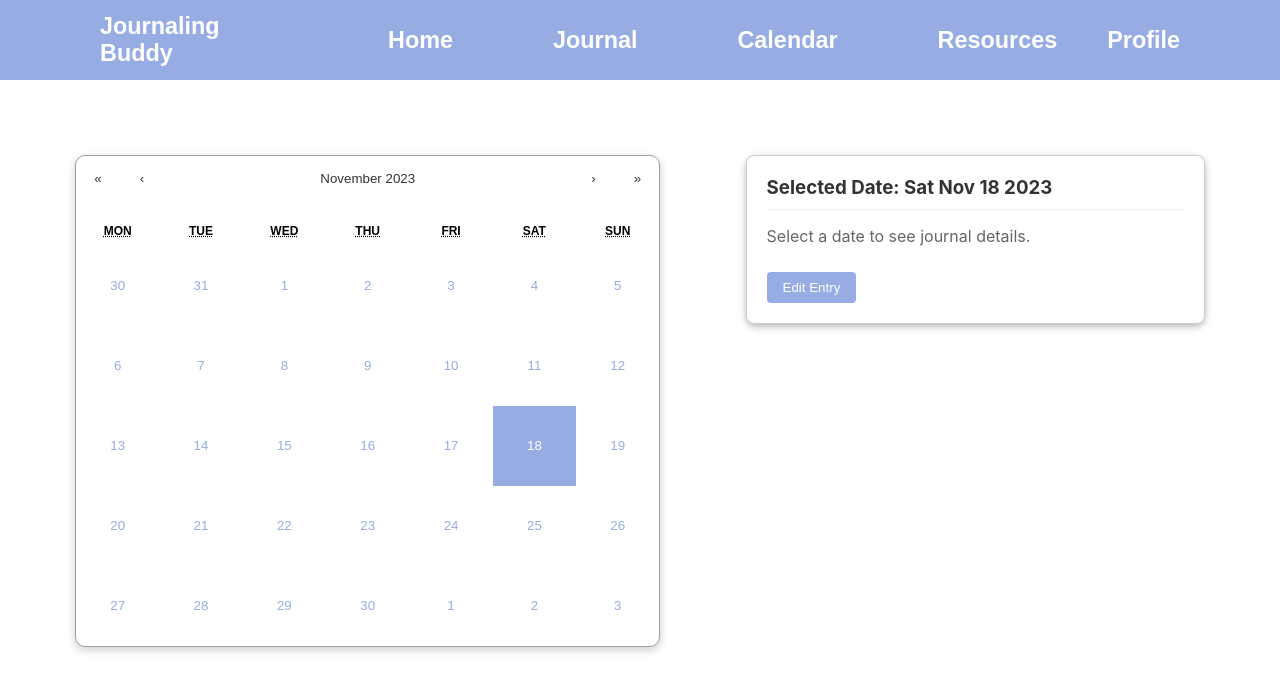
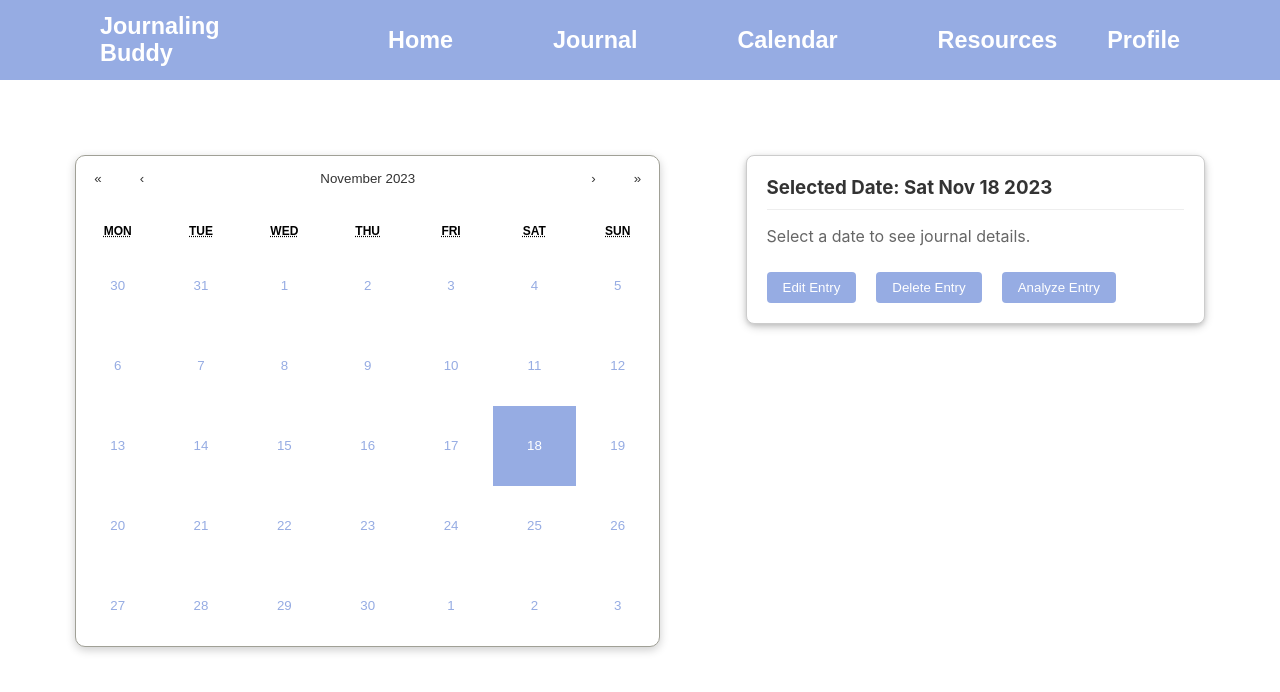
Before and after one commit to lukefreund/Mental-Health-Companion, a React (Create React App) app in the folder client/: page /calendar in a window 1280 px wide. Shown: the top 692 px of the page. Built offline with nearby package versions, Linux system fonts and the light colour scheme.

Commit message:
added buttons

```diff
--- a/client/src/components/emotionCalendar/emotionCalendar.css
+++ b/client/src/components/emotionCalendar/emotionCalendar.css
@@ -107,8 +107,40 @@
     border-radius: 4px;
     cursor: pointer;
     margin-top: 10px; /* Add some space above the button */
+    margin-right: 10px;
   }
 
   .editButton:hover {
     background-color: #5f81d8;
   }
+
+  .analyzeButton {
+    padding: 8px 16px;
+    background-color: #96ace3; /* A nice green color */
+    color: white;
+    border: none;
+    border-radius: 4px;
+    cursor: pointer;
+    margin-top: 10px; /* Add some space above the button */
+    margin-left: 10px;
+  }
+
+  .analyzeButton:hover {
+    background-color: #5f81d8;
+  }
+
+  .deleteButton {
+    padding: 8px 16px;
+    background-color: #96ace3; /* A nice green color */
+    color: white;
+    border: none;
+    border-radius: 4px;
+    cursor: pointer;
+    margin-top: 10px; /* Add some space above the button */
+    margin-left: 10px;
+    margin-right: 10px;
+  }
+
+  .deleteButton:hover {
+    background-color: #5f81d8;
+  }
--- a/client/src/components/emotionCalendar/emotionCalendar.js
+++ b/client/src/components/emotionCalendar/emotionCalendar.js
@@ -4,13 +4,59 @@ import Calendar from 'react-calendar';
 import 'react-calendar/dist/Calendar.css';
 import './emotionCalendar.css'; // Your custom CSS
 import EditJournalEntryModal from '../editJournalEntryModal/editJournalEntryModal';
+import { useNavigate } from 'react-router-dom';
+import axios from 'axios';
 
 const EmotionCalendar = () => {
   const [selectedDate, setSelectedDate] = useState(new Date());
   const [entryDetails, setEntryDetails] = useState('Select a date to see journal details.');
   const [showEditModal, setShowEditModal] = useState(false);
   const [currentEntry, setCurrentEntry] = useState({});
+  const [loading, setLoading] = useState(false); // New state for loading status
+  const navigate = useNavigate(); // Hook to navigate to different routes
   const userId = localStorage.getItem('userId');
+
+  const handleDeleteEntry = async (entryId) => {
+    if (!entryId) {
+      alert('No entry selected for deletion.');
+      return;
+    }
+
+    try {
+      const response = await axios.delete(`http://localhost:8080/journal/${entryId}`);
+      console.log(response.data);
+      alert('Journal entry deleted successfully.');
+
+      // Update the local state to reflect the deletion
+      setEntryDetails('Select a date to see journal details.');
+      setCurrentEntry({});
+      fetchJournalEntry(selectedDate); // Refresh entries after deletion
+    } catch (error) {
+      console.error('Error deleting journal entry:', error);
+      alert('Failed to delete the journal entry.');
+    }
+  };
+
+  const handleAnalyzeClick = async () => {
+    try {
+      if (!currentEntry.entry.trim() || !currentEntry.emotion.trim()) {
+        alert("Please ensure both entry and emotion are filled out before analysis.");
+        return; // Exit the function if either is empty
+      }
+
+      setLoading(true); // Start loading
+      const response = await axios.post('http://localhost:8080/analyze', {
+        entry: currentEntry.entry,
+        emotion: currentEntry.emotion
+      });
+      navigate('/analysis-result', { state: { analysisResult: response.data } });
+    } catch (error) {
+      console.error('Error analyzing journal entry:', error);
+      // Handle error, e.g., show error message to user
+    } finally {
+      setLoading(false); // Stop loading
+    }
+  };
 
   const handleEditClick = (entry) => {
     setCurrentEntry(entry);
@@ -92,7 +138,14 @@ const EmotionCalendar = () => {
         <div className="journalDetails">
           <h3>Selected Date: {selectedDate.toDateString()}</h3>
           <p>{entryDetails}</p>
-          <button className="editButton" onClick={() => handleEditClick(currentEntry)}>Edit Entry</button>
+          <div className="actionButtons">
+            <button className="editButton" onClick={() => handleEditClick(currentEntry)}>Edit Entry</button>
+            <button className="deleteButton" onClick={() => handleDeleteEntry(currentEntry._id)}>Delete Entry</button>
+            <button className="analyzeButton" onClick={handleAnalyzeClick} disabled={loading}>
+              {loading ? 'Analyzing...' : 'Analyze Entry'}
+            </button>
+          </div>
+          {loading && <div className="loader">Loading...</div>} {/* Loader Element */}
         </div>
         <EditJournalEntryModal
         isOpen={showEditModal}
--- a/client/src/components/journalEntry/JournalEntry.css
+++ b/client/src/components/journalEntry/JournalEntry.css
@@ -19,6 +19,7 @@
   display: flex;
   flex-direction: row;
   flex-wrap: wrap;
+  margin-top: 50px;
 }
 .journal-box {
   text-align: center;
```
